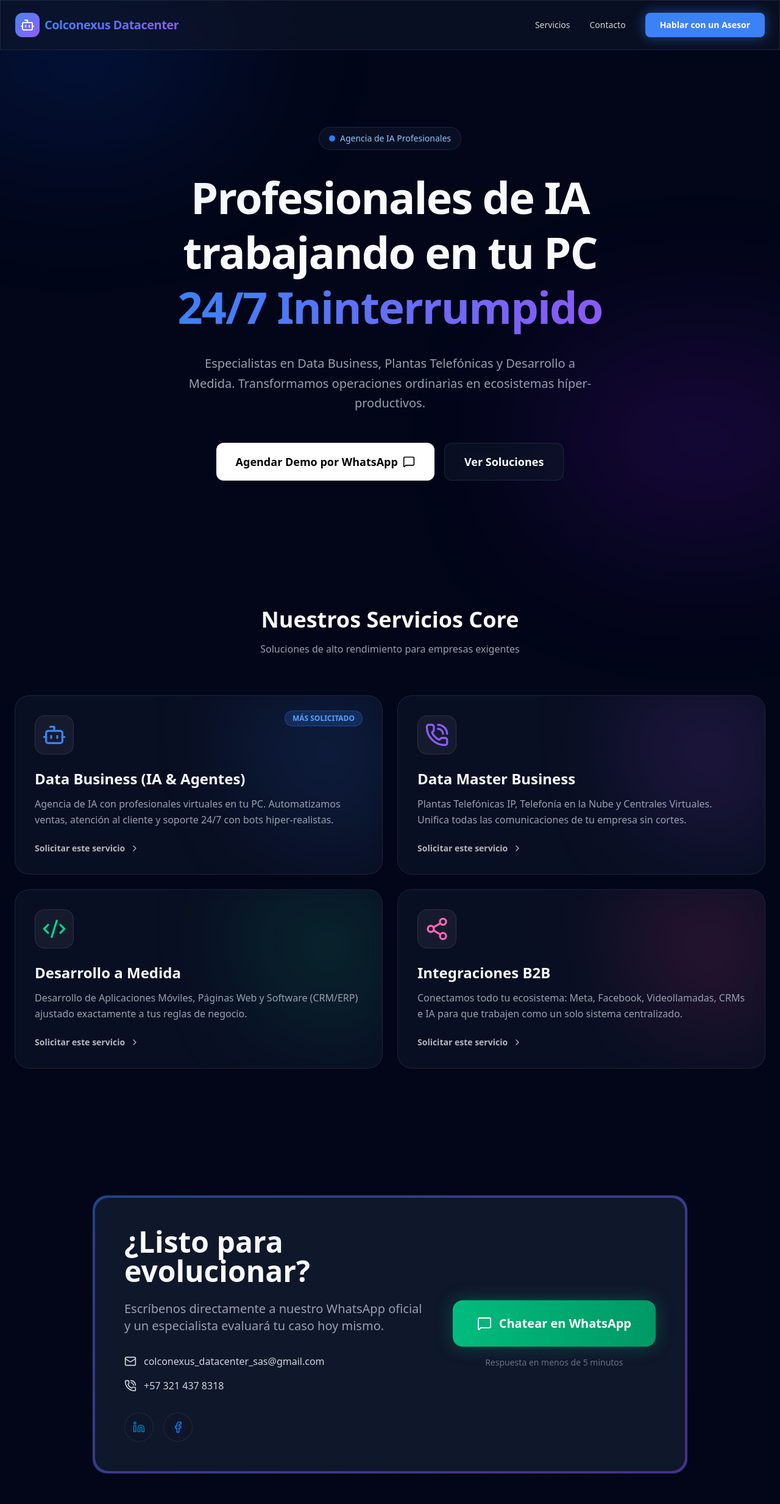
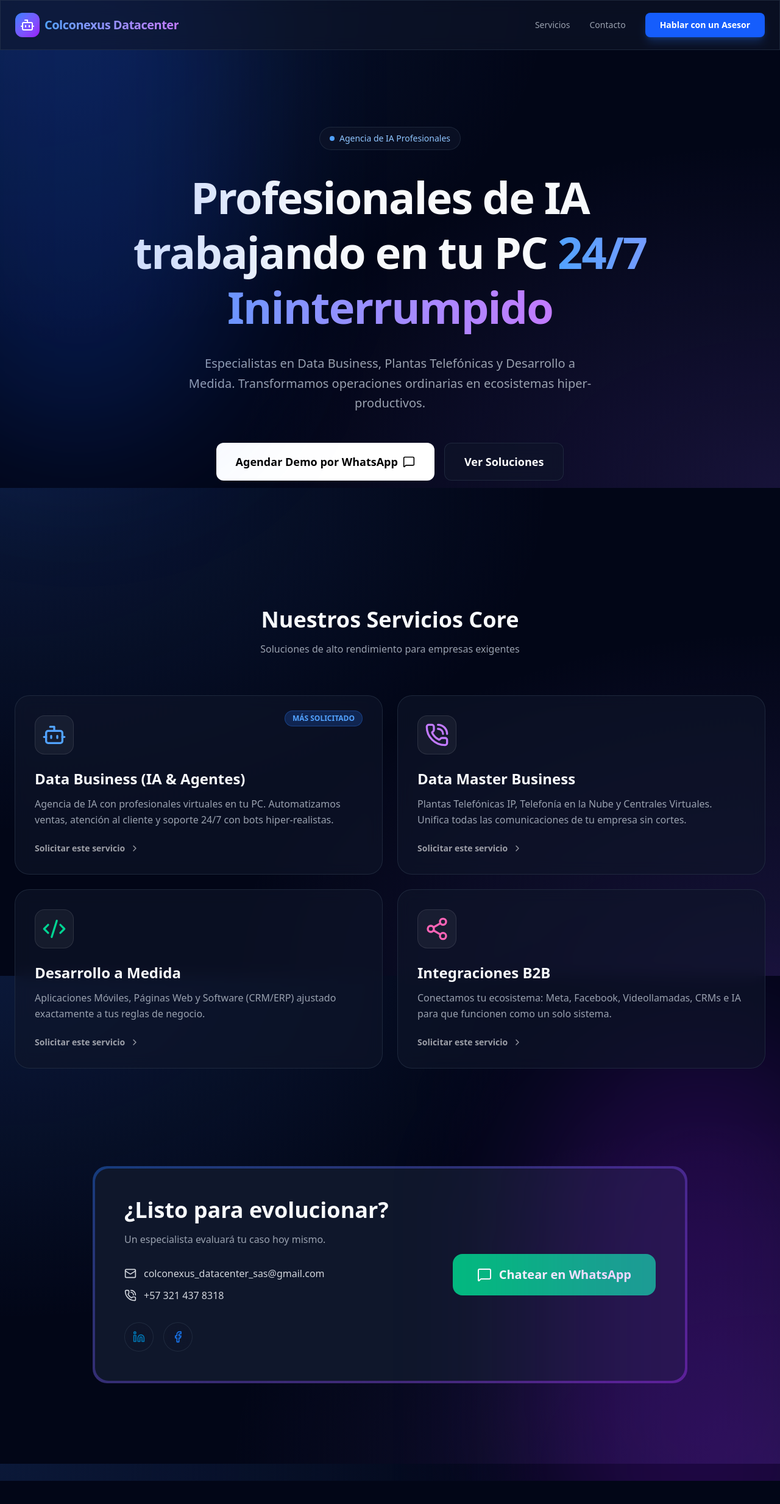
Before and after one commit to ju4nt/antigravity, a Next.js app in the folder 01_paginas/landing_page_b2b/: page / in a window 1280 px wide. Shown: the top 2466 px of the page at 61% size. After the commit the page ends 2428 px from the top, so only its background shows below. Built offline with nearby package versions, Linux system fonts and the light colour scheme.

Commit message:
perf: eliminar framer-motion, version ultraligera con CSS nativo

```diff
--- a/01_paginas/landing_page_b2b/app/page.tsx
+++ b/01_paginas/landing_page_b2b/app/page.tsx
@@ -1,6 +1,5 @@
 "use client";
 
-import { motion } from "framer-motion";
 import {
   Bot,
   PhoneCall,
@@ -12,9 +11,6 @@ import {
   Linkedin,
   Mail
 } from "lucide-react";
-import dynamic from "next/dynamic";
-
-const ParticleBackground = dynamic(() => import("./components/ParticleBackground"), { ssr: false });
 
 export default function Home() {
   const WHATSAPP_NUMBER = "573214378318";
@@ -23,7 +19,6 @@ export default function Home() {
     const text = service
       ? `Hola equipo de Colconexus. Estoy interesado en el servicio de ${service}. Me gustaría agendar una reunión o conocer más detalles.`
       : "Hola equipo de Colconexus. Me gustaría conocer más sobre sus servicios de Data Business e Inteligencia artificial.";
-
     window.open(`https://wa.me/${WHATSAPP_NUMBER}?text=${encodeURIComponent(text)}`, '_blank');
   };
 
@@ -31,58 +26,53 @@ export default function Home() {
     {
       title: "Data Business (IA & Agentes)",
       description: "Agencia de IA con profesionales virtuales en tu PC. Automatizamos ventas, atención al cliente y soporte 24/7 con bots hiper-realistas.",
-      icon: <Bot className="w-10 h-10 text-primary" />,
-      color: "from-blue-500/20 to-transparent",
+      icon: <Bot className="w-10 h-10 text-blue-400" />,
       popular: true
     },
     {
       title: "Data Master Business",
       description: "Plantas Telefónicas IP, Telefonía en la Nube y Centrales Virtuales. Unifica todas las comunicaciones de tu empresa sin cortes.",
-      icon: <PhoneCall className="w-10 h-10 text-accent" />,
-      color: "from-purple-500/20 to-transparent",
+      icon: <PhoneCall className="w-10 h-10 text-purple-400" />,
       popular: false
     },
     {
       title: "Desarrollo a Medida",
-      description: "Desarrollo de Aplicaciones Móviles, Páginas Web y Software (CRM/ERP) ajustado exactamente a tus reglas de negocio.",
+      description: "Aplicaciones Móviles, Páginas Web y Software (CRM/ERP) ajustado exactamente a tus reglas de negocio.",
       icon: <Code2 className="w-10 h-10 text-emerald-400" />,
-      color: "from-emerald-500/20 to-transparent",
       popular: false
     },
     {
       title: "Integraciones B2B",
-      description: "Conectamos todo tu ecosistema: Meta, Facebook, Videollamadas, CRMs e IA para que trabajen como un solo sistema centralizado.",
+      description: "Conectamos tu ecosistema: Meta, Facebook, Videollamadas, CRMs e IA para que funcionen como un solo sistema.",
       icon: <Share2 className="w-10 h-10 text-pink-400" />,
-      color: "from-pink-500/20 to-transparent",
       popular: false
     }
   ];
 
   return (
-    <div className="min-h-screen relative overflow-hidden bg-slate-950">
-      {/* Interactive 3D Particle Canvas */}
-      <ParticleBackground />
-
-      {/* Background Orbs */}
-      <div className="fixed top-[-10%] left-[-10%] w-[40%] h-[40%] rounded-full bg-blue-600/15 blur-[120px] pointer-events-none" />
-      <div className="fixed bottom-[-10%] right-[-10%] w-[40%] h-[40%] rounded-full bg-purple-600/15 blur-[120px] pointer-events-none" />
+    <div className="min-h-screen relative overflow-hidden">
+      {/* Background Orbs — CSS only, zero JS */}
+      <div className="absolute top-[-10%] left-[-10%] w-[40%] h-[40%] rounded-full bg-blue-600/20 blur-[120px] pointer-events-none" />
+      <div className="absolute bottom-[-10%] right-[-10%] w-[40%] h-[40%] rounded-full bg-purple-600/20 blur-[120px] pointer-events-none" />
 
       {/* Navbar */}
-      <nav className="fixed top-0 w-full z-50 glass-effect border-b border-card-border/50">
+      <nav className="fixed top-0 w-full z-50 glass-effect border-b border-white/10">
         <div className="max-w-7xl mx-auto px-6 h-20 flex items-center justify-between">
           <div className="flex items-center gap-2">
-            <div className="w-10 h-10 bg-gradient-to-br from-primary to-accent rounded-xl flex items-center justify-center">
+            <div className="w-10 h-10 bg-gradient-to-br from-blue-500 to-purple-600 rounded-xl flex items-center justify-center">
               <Bot className="text-white w-6 h-6" />
             </div>
-            <span className="text-xl font-bold tracking-tight text-gradient">Colconexus Datacenter</span>
+            <span className="text-xl font-bold tracking-tight bg-clip-text text-transparent bg-gradient-to-r from-blue-400 to-purple-400">
+              Colconexus Datacenter
+            </span>
           </div>
 
           <div className="hidden md:flex items-center gap-8 text-sm font-medium">
-            <a href="#servicios" className="text-gray-300 hover:text-white transition-colors">Servicios</a>
-            <a href="#contacto" className="text-gray-300 hover:text-white transition-colors">Contacto</a>
+            <a href="#servicios" className="text-gray-400 hover:text-white transition-colors">Servicios</a>
+            <a href="#contacto" className="text-gray-400 hover:text-white transition-colors">Contacto</a>
             <button
               onClick={() => handleWhatsAppRedirect()}
-              className="px-6 py-2.5 bg-primary hover:bg-primary-hover text-white rounded-lg font-semibold transition-all hover:scale-105 active:scale-95 shadow-[0_0_20px_rgba(59,130,246,0.5)]"
+              className="px-6 py-2.5 bg-blue-600 hover:bg-blue-500 text-white rounded-lg font-semibold transition-colors shadow-lg shadow-blue-500/25"
             >
               Hablar con un Asesor
             </button>
@@ -91,63 +81,43 @@ export default function Home() {
       </nav>
 
       <main className="pt-32 pb-20">
-        {/* Hero Section */}
-        <section className="max-w-7xl mx-auto px-6 pt-20 pb-32 flex flex-col items-center text-center">
-          <motion.div
-            initial={{ opacity: 0, y: 20 }}
-            animate={{ opacity: 1, y: 0 }}
-            transition={{ duration: 0.5 }}
-            className="inline-flex items-center gap-2 px-4 py-2 rounded-full glass-effect text-sm font-medium text-blue-300 mb-8"
-          >
-            <span className="relative flex h-2.5 w-2.5">
-              <span className="animate-ping absolute inline-flex h-full w-full rounded-full bg-blue-400 opacity-75"></span>
-              <span className="relative inline-flex rounded-full h-2.5 w-2.5 bg-blue-500"></span>
+        {/* Hero */}
+        <section className="max-w-7xl mx-auto px-6 pt-20 pb-32 text-center">
+          <div className="inline-flex items-center gap-2 px-4 py-2 rounded-full glass-effect text-sm font-medium text-blue-300 mb-8">
+            <span className="w-2 h-2 rounded-full bg-blue-400 animate-pulse" />
+            Agencia de IA Profesionales
+          </div>
+
+          <h1 className="text-5xl md:text-7xl font-bold tracking-tight mb-8 leading-tight">
+            Profesionales de IA <br className="hidden md:block" />
+            trabajando en tu PC{" "}
+            <span className="bg-clip-text text-transparent bg-gradient-to-r from-blue-400 to-purple-400">
+              24/7 Ininterrumpido
             </span>
-            Agencia de IA Profesionales
-          </motion.div>
+          </h1>
 
-          <motion.h1
-            initial={{ opacity: 0, y: 20 }}
-            animate={{ opacity: 1, y: 0 }}
-            transition={{ duration: 0.5, delay: 0.1 }}
-            className="text-5xl md:text-7xl font-bold tracking-tight mb-8 leading-tight max-w-4xl"
-          >
-            Profesionales de IA trabajando en tu PC <br className="hidden md:block" />
-            <span className="text-gradient">24/7 Ininterrumpido</span>
-          </motion.h1>
+          <p className="text-lg md:text-xl text-gray-400 max-w-2xl mx-auto mb-12 leading-relaxed">
+            Especialistas en Data Business, Plantas Telefónicas y Desarrollo a Medida. Transformamos operaciones ordinarias en ecosistemas hiper-productivos.
+          </p>
 
-          <motion.p
-            initial={{ opacity: 0, y: 20 }}
-            animate={{ opacity: 1, y: 0 }}
-            transition={{ duration: 0.5, delay: 0.2 }}
-            className="text-lg md:text-xl text-gray-400 max-w-2xl mb-12 leading-relaxed"
-          >
-            Especialistas en Data Business, Plantas Telefónicas y Desarrollo a Medida. Transformamos operaciones ordinarias en ecosistemas híper-productivos.
-          </motion.p>
-
-          <motion.div
-            initial={{ opacity: 0, y: 20 }}
-            animate={{ opacity: 1, y: 0 }}
-            transition={{ duration: 0.5, delay: 0.3 }}
-            className="flex flex-col sm:flex-row gap-4"
-          >
+          <div className="flex flex-col sm:flex-row gap-4 justify-center">
             <button
               onClick={() => handleWhatsAppRedirect()}
-              className="group px-8 py-4 bg-white text-black hover:bg-gray-100 rounded-xl font-bold text-lg transition-all hover:scale-105 flex items-center justify-center gap-2"
+              className="group px-8 py-4 bg-white text-black hover:bg-gray-100 rounded-xl font-bold text-lg transition-colors flex items-center justify-center gap-2"
             >
               Agendar Demo por WhatsApp
-              <MessageSquare className="w-5 h-5 group-hover:translate-x-1 transition-transform" />
+              <MessageSquare className="w-5 h-5" />
             </button>
             <a
               href="#servicios"
-              className="px-8 py-4 glass-effect hover:bg-white/5 rounded-xl font-bold text-lg transition-all text-white flex items-center justify-center"
+              className="px-8 py-4 glass-effect hover:bg-white/5 rounded-xl font-bold text-lg transition-colors text-white text-center"
             >
               Ver Soluciones
             </a>
-          </motion.div>
+          </div>
         </section>
 
-        {/* Services Section */}
+        {/* Services */}
         <section id="servicios" className="max-w-7xl mx-auto px-6 py-20">
           <div className="text-center mb-16">
             <h2 className="text-3xl md:text-4xl font-bold mb-4">Nuestros Servicios Core</h2>
@@ -155,88 +125,67 @@ export default function Home() {
           </div>
 
           <div className="grid md:grid-cols-2 gap-6">
-            {services.map((service, index) => (
-              <motion.div
+            {services.map((service) => (
+              <div
                 key={service.title}
-                initial={{ opacity: 0, y: 20 }}
-                whileInView={{ opacity: 1, y: 0 }}
-                viewport={{ once: true }}
-                transition={{ duration: 0.5, delay: index * 0.1 }}
-                whileHover={{ y: -5, scale: 1.02 }}
-                className="group relative p-8 rounded-3xl glass-effect overflow-hidden cursor-pointer"
                 onClick={() => handleWhatsAppRedirect(service.title)}
+                className="group relative p-8 rounded-3xl glass-effect cursor-pointer hover:-translate-y-1 transition-transform duration-200"
               >
-                <div className={`absolute top-0 right-0 w-64 h-64 bg-gradient-to-bl ${service.color} -z-10 blur-3xl`} />
-
                 {service.popular && (
-                  <div className="absolute top-6 right-8 px-3 py-1 bg-primary/20 text-blue-400 text-xs font-bold rounded-full border border-primary/30">
+                  <div className="absolute top-6 right-8 px-3 py-1 bg-blue-500/20 text-blue-400 text-xs font-bold rounded-full border border-blue-500/30">
                     MÁS SOLICITADO
                   </div>
                 )}
-
-                <div className="w-16 h-16 rounded-2xl bg-white/5 flex items-center justify-center border border-white/10 mb-6 group-hover:border-white/20 transition-colors">
+                <div className="w-16 h-16 rounded-2xl bg-white/5 flex items-center justify-center border border-white/10 mb-6">
                   {service.icon}
                 </div>
-
                 <h3 className="text-2xl font-bold mb-3">{service.title}</h3>
                 <p className="text-gray-400 leading-relaxed mb-6">{service.description}</p>
-
-                <div className="flex items-center gap-2 text-sm font-bold text-white/70 group-hover:text-white transition-colors">
-                  Solicitar este servicio <ChevronRight className="w-4 h-4 group-hover:translate-x-1 transition-transform" />
+                <div className="flex items-center gap-2 text-sm font-bold text-white/60 group-hover:text-white transition-colors">
+                  Solicitar este servicio <ChevronRight className="w-4 h-4" />
                 </div>
-              </motion.div>
+              </div>
             ))}
           </div>
         </section>
 
-        {/* Contact/Action Section */}
-        <section id="contacto" className="max-w-5xl mx-auto px-6 py-32">
-          <motion.div
-            initial={{ opacity: 0, scale: 0.95 }}
-            whileInView={{ opacity: 1, scale: 1 }}
-            viewport={{ once: true }}
-            className="relative p-1 rounded-3xl bg-gradient-to-br from-primary/50 to-accent/50 overflow-hidden"
-          >
-            <div className="absolute inset-0 bg-blue-500/20 blur-3xl -z-10" />
-
-            <div className="bg-[#0f172a] rounded-[22px] p-8 md:p-12 text-center md:text-left flex flex-col md:flex-row items-center justify-between gap-12 relative z-10">
+        {/* Contact */}
+        <section id="contacto" className="max-w-5xl mx-auto px-6 py-20">
+          <div className="p-1 rounded-3xl bg-gradient-to-br from-blue-500/40 to-purple-500/40">
+            <div className="bg-slate-900 rounded-[22px] p-8 md:p-12 flex flex-col md:flex-row items-center justify-between gap-12">
               <div className="flex-1">
-                <h2 className="text-3xl md:text-5xl font-bold mb-6">¿Listo para evolucionar?</h2>
-                <p className="text-xl text-gray-400 mb-8">
-                  Escríbenos directamente a nuestro WhatsApp oficial y un especialista evaluará tu caso hoy mismo.
+                <h2 className="text-3xl md:text-4xl font-bold mb-4">¿Listo para evolucionar?</h2>
+                <p className="text-gray-400 mb-8">
+                  Un especialista evaluará tu caso hoy mismo.
                 </p>
-
-                <div className="flex flex-col gap-4 mb-8 text-gray-300">
+                <div className="flex flex-col gap-3 text-gray-300 mb-8">
                   <a href="mailto:colconexus_datacenter_sas@gmail.com" className="flex items-center gap-3 hover:text-white transition-colors">
-                    <Mail className="w-5 h-5" /> colconexus_datacenter_sas@gmail.com
+                    <Mail className="w-5 h-5 shrink-0" /> colconexus_datacenter_sas@gmail.com
                   </a>
                   <div className="flex items-center gap-3">
-                    <PhoneCall className="w-5 h-5" /> +57 321 437 8318
+                    <PhoneCall className="w-5 h-5 shrink-0" /> +57 321 437 8318
                   </div>
                 </div>
-
                 <div className="flex gap-4">
-                  <a href="https://www.linkedin.com/company/colconexus-datacenter-sas/about/?viewAsMember=true" target="_blank" rel="noreferrer" className="w-12 h-12 rounded-full glass-effect flex items-center justify-center hover:bg-white/10 transition-colors">
+                  <a href="https://www.linkedin.com/company/colconexus-datacenter-sas/" target="_blank" rel="noreferrer"
+                    className="w-12 h-12 rounded-full glass-effect flex items-center justify-center hover:bg-white/10 transition-colors">
                     <Linkedin className="w-5 h-5 text-[#0077b5]" />
                   </a>
-                  <a href="https://facebook.com/Colconexus_Datacenter_sas" target="_blank" rel="noreferrer" className="w-12 h-12 rounded-full glass-effect flex items-center justify-center hover:bg-white/10 transition-colors">
+                  <a href="https://facebook.com/Colconexus_Datacenter_sas" target="_blank" rel="noreferrer"
+                    className="w-12 h-12 rounded-full glass-effect flex items-center justify-center hover:bg-white/10 transition-colors">
                     <Facebook className="w-5 h-5 text-[#1877f2]" />
                   </a>
                 </div>
               </div>
-
-              <div className="w-full md:w-auto">
               <button
                 onClick={() => handleWhatsAppRedirect()}
-                  className="w-full md:w-auto px-10 py-6 bg-gradient-to-r from-emerald-500 to-emerald-600 hover:from-emerald-400 hover:to-emerald-500 text-white rounded-2xl font-bold text-xl transition-all hover:scale-105 active:scale-95 shadow-[0_0_30px_rgba(16,185,129,0.3)] flex items-center justify-center gap-3"
+                className="w-full md:w-auto px-10 py-5 bg-emerald-500 hover:bg-emerald-400 text-white rounded-2xl font-bold text-xl transition-colors flex items-center justify-center gap-3 shrink-0"
               >
                 <MessageSquare className="w-6 h-6" />
                 Chatear en WhatsApp
               </button>
-                <p className="text-center text-sm text-gray-500 mt-4">Respuesta en menos de 5 minutos</p>
             </div>
           </div>
-          </motion.div>
         </section>
       </main>
     </div>
```
Lines whose indentation alone changed are shown as unchanged.
